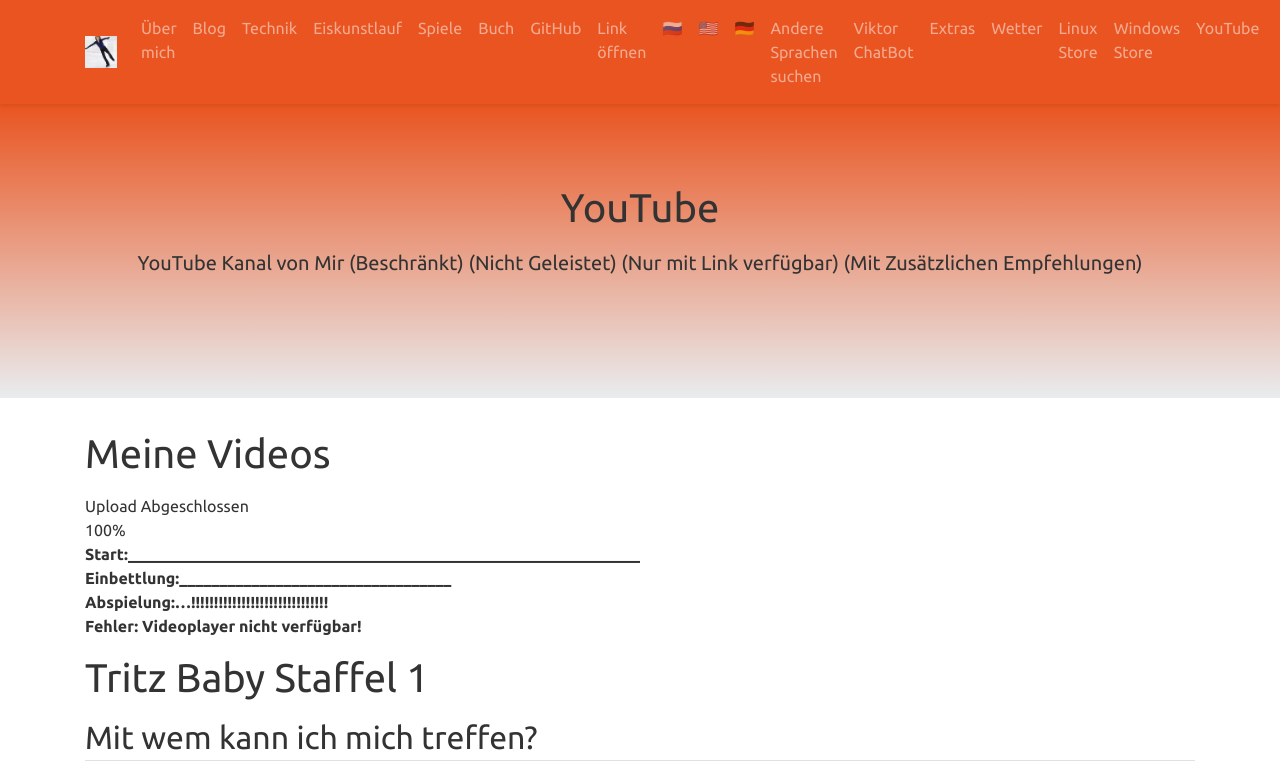
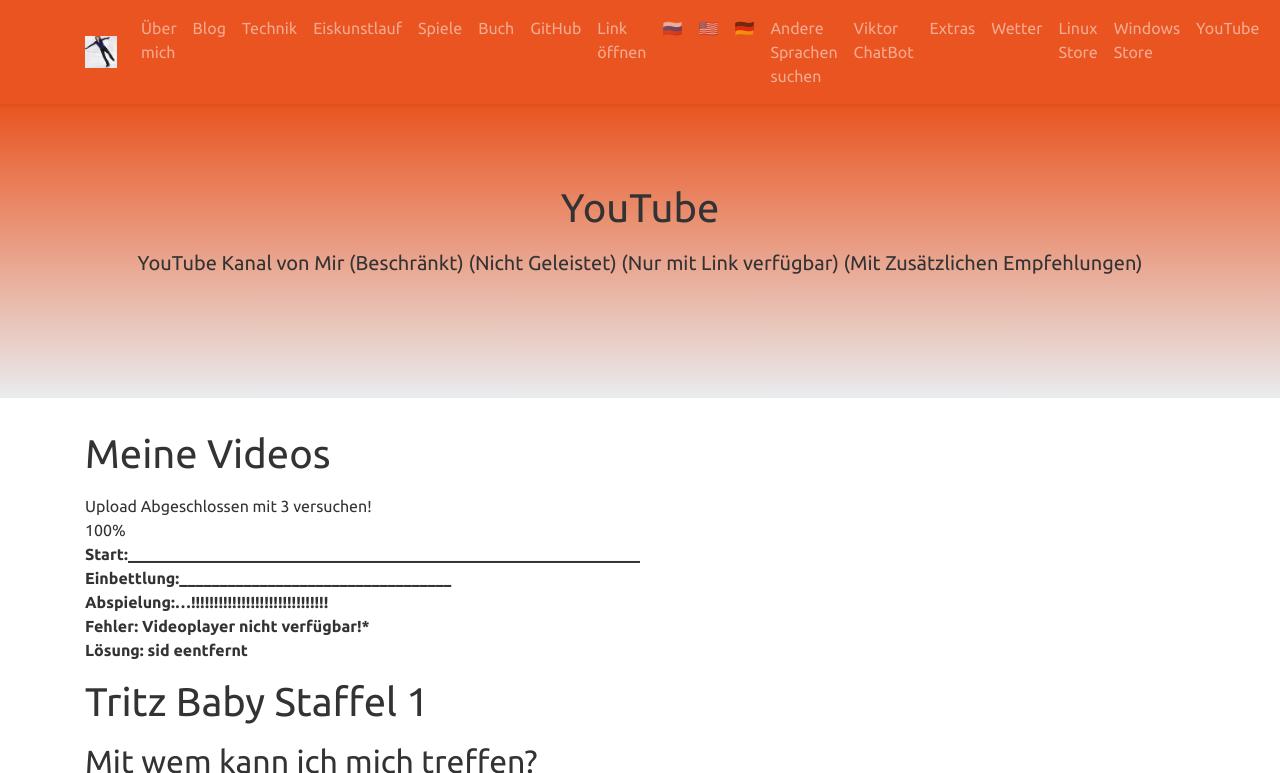
Before and after one commit to viktor-chiarcos/viktor-chiarcos.github.io, a Jekyll site: the page built from _pages/youtube.md, in a window 1280 px wide, cut to the strip 0-773 px from the top of the page. Built offline with Jekyll 4.4.1, drawn with Linux system fonts in a browser that asks for light colours.

Commit message:
Update youtube.md

```diff
--- a/_pages/youtube.md
+++ b/_pages/youtube.md
@@ -10,12 +10,13 @@
 ---
 
 # Meine Videos
-Upload Abgeschlossen\
+Upload Abgeschlossen mit 3 versuchen!\
 100%\
 **Start:________________________________________________________________**\
 **Einbettlung:__________________________________\
 Abspielung:...!!!!!!!!!!!!!!!!!!!!!!!!!!!!!!\
-Fehler: Videoplayer nicht verfügbar!**
+Fehler: Videoplayer nicht verfügbar!*\
+Lösung: sid eentfernt**
 
 # Tritz Baby Staffel 1
 ## Mit wem kann ich mich treffen?
```
